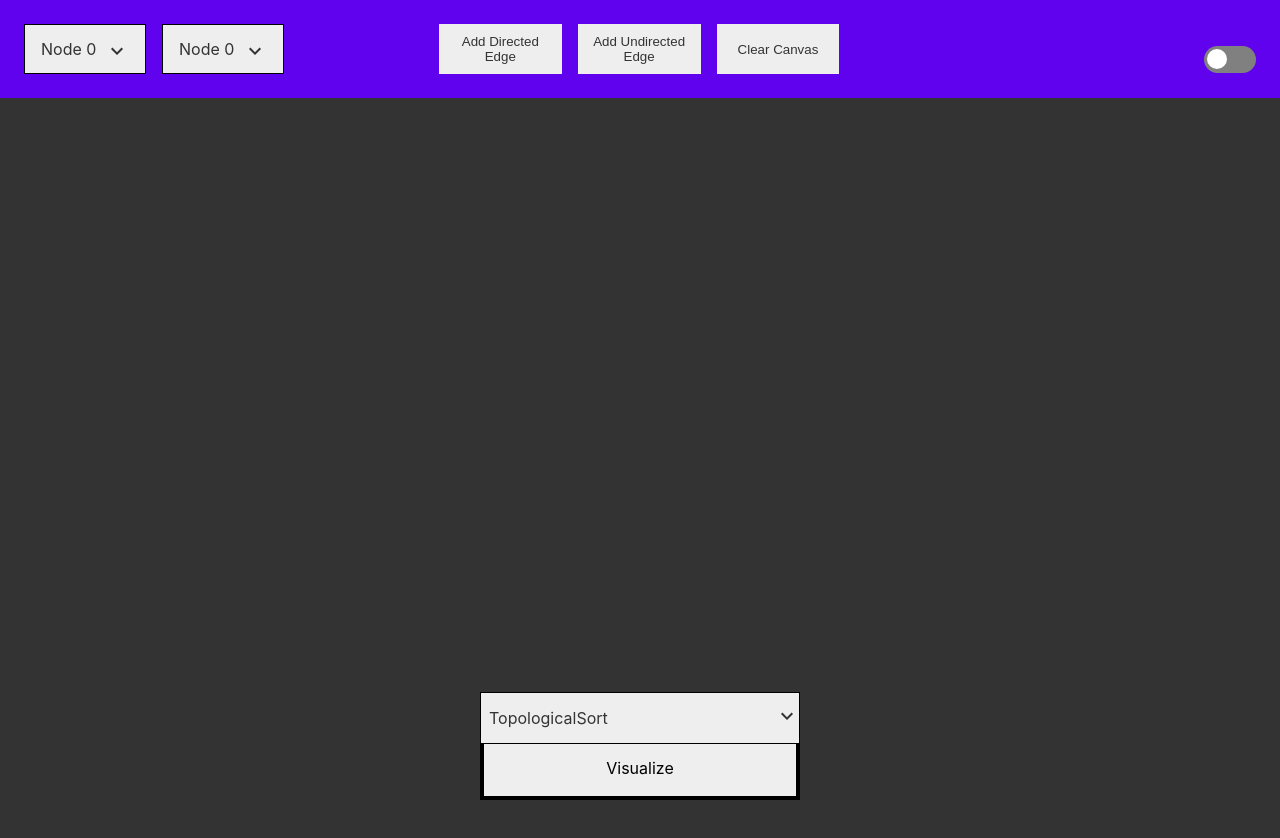
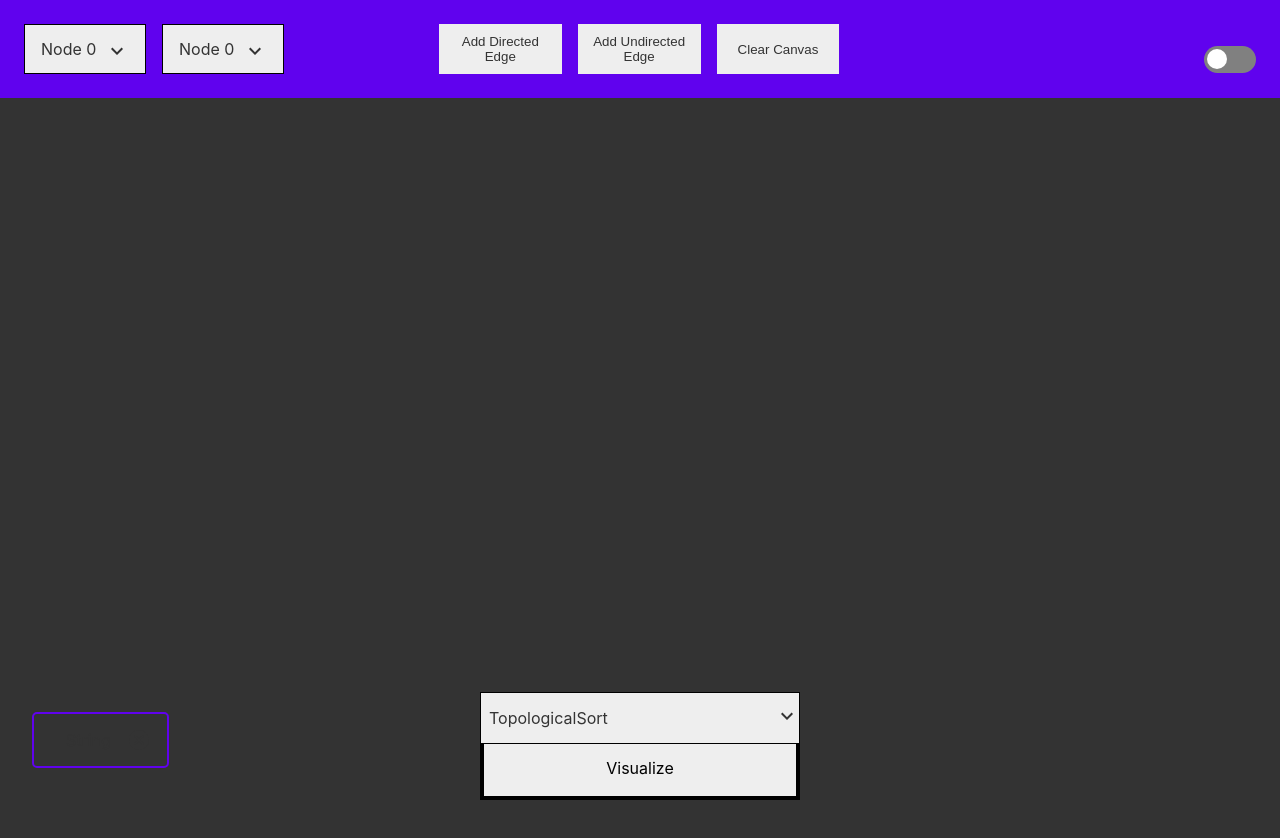
Before and after one commit to Zineeddine998/Graph_Visualization, a React (Create React App) app: page / in a window 1280 px wide. Shown: the top 838 px of the page. Built offline with nearby package versions, Linux system fonts and the light colour scheme.

Commit message:
working on the ui

```diff
--- a/src/App.tsx
+++ b/src/App.tsx
@@ -1,22 +1,27 @@
 import React from 'react';
 import { AdjacencyListContextProvider } from './Context/AdjacencyListContext';
 import { CanvasContextProvider } from './Context/CanvasContext';
+import { SnackBarContextProvider } from './Context/SnackBarContext';
 import './Styles/App.scss';
 import './Styles/Variables.scss';
 import Header from './Components/Header';
 import Canvas from './Components/Canvas';
 import VisualizeMenu from './Components/VisualizeMenu';
+import SnackBar from './Components/SnackBar';
 
 const App: React.FC = () => {
 	return (
 		<div className="App">
 			<AdjacencyListContextProvider>
 				<CanvasContextProvider>
-					<Header />
-					<div className="container">
-						<Canvas />
-						<VisualizeMenu />
-					</div>
+					<SnackBarContextProvider>
+						<Header />
+						<div className="container">
+							<Canvas />
+							<VisualizeMenu />
+							<SnackBar />
+						</div>
+					</SnackBarContextProvider>
 				</CanvasContextProvider>
 			</AdjacencyListContextProvider>
 		</div>
--- /dev/null
+++ b/src/Components/SnackBar.tsx
@@ -0,0 +1,22 @@
+import React, { useContext } from 'react';
+import '../Styles/SnackBar.scss';
+import { SnackBarContext } from '../Context/SnackBarContext';
+import snackbarProvider from '../Types/snackbarProvider';
+import { ReactComponent as CloseIcon } from '../Icons/CloseIcon.svg';
+
+const SnackBar = () => {
+	const { open, message, toggleSnackbar } = useContext<snackbarProvider>(SnackBarContext);
+
+	return (
+		<div>
+			{
+				open ? <div className="snackbar-container">
+					<p className="snackbar-text">{message}</p>
+					<CloseIcon className="snackbar-close-icon" onClick={() => toggleSnackbar()} />
+				</div> :
+				<React.Fragment />}
+		</div>
+	);
+};
+
+export default SnackBar;
--- /dev/null
+++ b/src/Context/SnackBarContext.tsx
@@ -0,0 +1,40 @@
+import React, { useState, ReactNode, createContext } from 'react';
+import snackbarProvider from '../Types/snackbarProvider';
+
+const initialState = {
+	open: false,
+	message: '',
+	toggleSnackbar: (message: string = '') => {}
+};
+
+export const SnackBarContext = createContext<snackbarProvider>(initialState);
+
+type Iprops = {
+	children: ReactNode;
+};
+
+export const SnackBarContextProvider = (props: Iprops) => {
+	const [
+		open,
+		setOpen
+	] = useState<boolean>(true);
+	const [
+		message,
+		setMessage
+	] = useState<string>('String');
+
+	const toggleSnackbar = (message: string = '') => {
+		if (message.length < 1) {
+			setOpen(false);
+			setMessage('');
+		}
+		else {
+			setOpen(true);
+			setMessage(message);
+		}
+	};
+
+	return (
+		<SnackBarContext.Provider value={{ open, message, toggleSnackbar }}>{props.children}</SnackBarContext.Provider>
+	);
+};
--- a/src/Icons/Icons.tsx
+++ b/src/Icons/Icons.tsx
@@ -17,3 +17,14 @@ export const UpArrow = () => {
 		</svg>
 	);
 };
+
+export const CloseIcon = () => {
+	return (
+		<div className="snackbar-close-icon">
+			<svg xmlns="http://www.w3.org/2000/svg" viewBox="0 0 24 24" fill="black" width="24px" height="24px">
+				<path d="M0 0h24v24H0z" fill="none" />
+				<path d="M12 2C6.47 2 2 6.47 2 12s4.47 10 10 10 10-4.47 10-10S17.53 2 12 2zm5 13.59L15.59 17 12 13.41 8.41 17 7 15.59 10.59 12 7 8.41 8.41 7 12 10.59 15.59 7 17 8.41 13.41 12 17 15.59z" />
+			</svg>
+		</div>
+	);
+};
--- /dev/null
+++ b/src/Styles/SnackBar.scss
@@ -0,0 +1,25 @@
+@import 'Variables';
+
+.snackbar-container {
+	background-color: var(--canvas-color);
+	min-height: 50px;
+	position: absolute;
+	display: flex;
+	align-items: center;
+	justify-content: space-between;
+
+	bottom: 2em;
+	left: 2em;
+	padding: 0 1em;
+	border: 2px solid var(--header-color);
+	border-radius: 5px;
+}
+
+.snackbar-text {
+	color: var(--font-color);
+	padding: 0 1em;
+}
+
+.snackbar-close-icon {
+	cursor: pointer;
+}
--- a/src/Styles/VisualizeMenu.scss
+++ b/src/Styles/VisualizeMenu.scss
@@ -1,8 +1,7 @@
 @import 'Variables';
 
 .algorithm-dropdown-container {
-	height: 5vh;
-	min-height: 50px;
+	height: 50px;
 	background-color: var(--button-color);
 	border: black 1px solid;
 	position: relative;
@@ -34,9 +33,8 @@
 
 .algorithm-dropdown-item-container {
 	position: absolute;
-	bottom: 0;
-	max-height: 25vh;
-	width: 200px;
+	width: 100%;
+	bottom: 50px;
 	overflow-y: auto;
 	border: black 1px solid;
 }
--- /dev/null
+++ b/src/Types/snackbarProvider.ts
@@ -0,0 +1,7 @@
+interface snackbarProvider {
+	open: boolean;
+	message: string;
+	toggleSnackbar(message?: string): void;
+}
+
+export default snackbarProvider;
```
Also changed, not shown: src/Icons/CloseIcon.svg (added), 1 other file (tests, documents, lock files or other folders).
